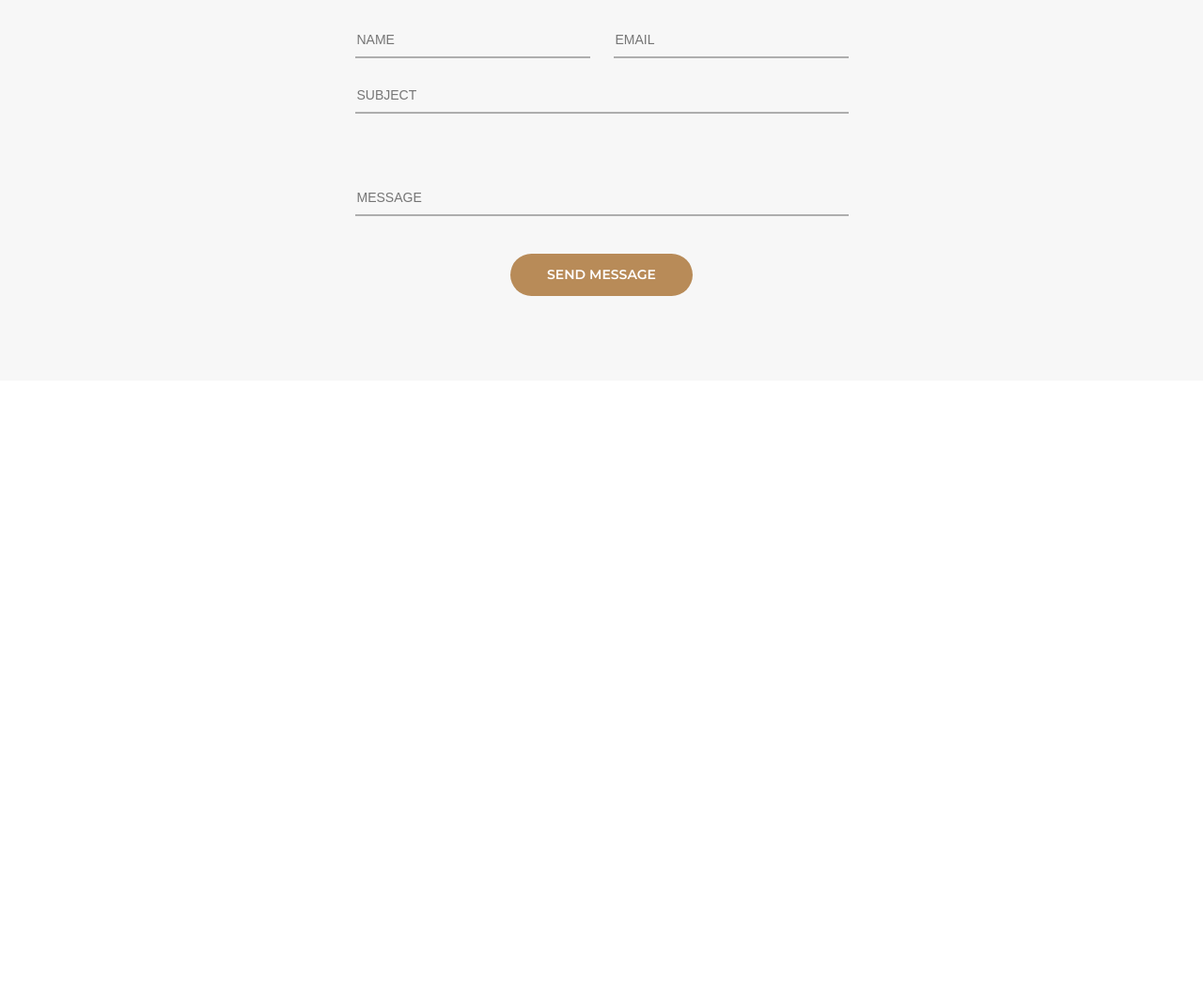
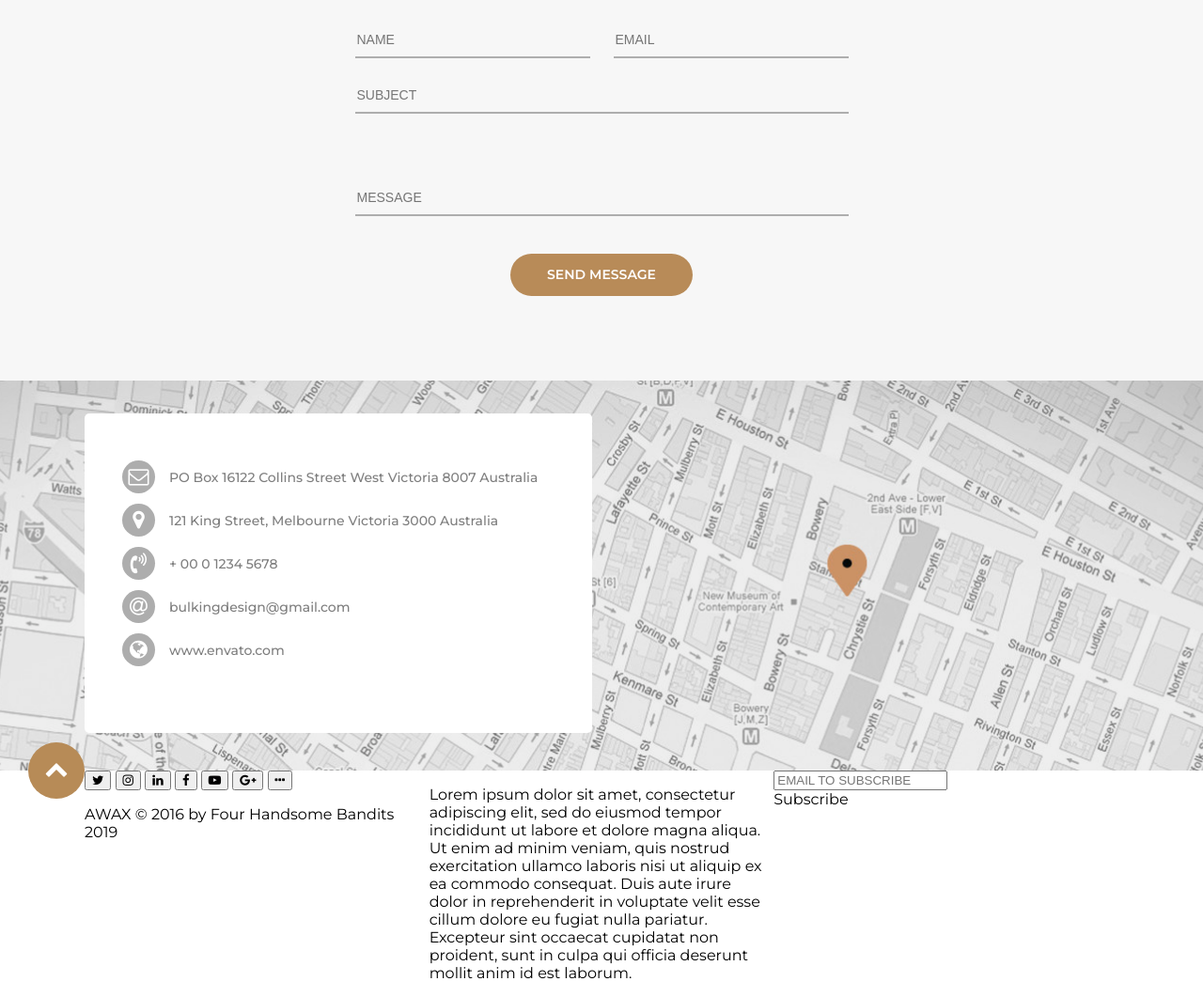
Before and after one commit to dwabe/website-2, a website: page index.html in a window 1280 px wide. Shown: the part 6069-7130 px from the top of the page at 94% size. Before the commit the page ends 6474 px from the top, so only its background shows below. Drawn offline with Linux system fonts and the light colour scheme.

Commit message:
Update index.html - add section

```diff
--- a/index.html
+++ b/index.html
@@ -629,6 +629,112 @@
         </div>
     </section>
 
+    <section class="map">
+        <div class="container">
+            <div class="row">
+                <div class="col-6 col-s-12 map-content">
+                    <div class="row">
+                        <div class="col-2">
+                            <button class="map-icon">
+                            <i class="fa fa-envelope-o"></i>
+                        </button>
+                        </div>
+                        <div class="col-10">
+                            <p>PO Box 16122 Collins Street West Victoria 8007 Australia</p>
+                        </div>
+                    </div>
+                    <div class="row">
+                        <div class="col-2">
+                            <button class="map-icon">
+                            <i class="fa fa-map-marker"></i>
+                        </button>
+                        </div>
+                        <div class="col-10">
+                            <p>121 King Street, Melbourne Victoria 3000 Australia</p>
+                        </div>
+                    </div>
+                    <div class="row">
+                        <div class="col-2">
+                            <button class="map-icon">
+                            <i class="fa fa-volume-control-phone"></i>
+                        </button>
+                        </div>
+                        <div class="col-10">
+                            <p>+ 00 0 1234 5678</p>
+                        </div>
+                    </div>
+                    <div class="row">
+                        <div class="col-2">
+                            <button class="map-icon">
+                            <i class="fa fa-at"></i>
+                        </button>
+                        </div>
+                        <div class="col-10">
+                            <p>bulkingdesign@gmail.com</p>
+                        </div>
+                    </div>
+                    <div class="row">
+                        <div class="col-2">
+                            <button class="map-icon">
+                            <i class="fa fa-globe"></i>
+                        </button>
+                        </div>
+                        <div class="col-10">
+                            <p>www.envato.com</p>
+                        </div>
+                    </div>
+                </div>
+            </div>
+        </div>
+        <div class="go-up">
+            <button class="go-up-button">
+                    <i class="fa fa-chevron-up"></i>
+            </button>
+        </div>
+    </section>
+
+    <section class="footer">
+        <div class="container">
+            <div class="row">
+                <div class="col-4 col-s-12">
+                    <div class="footer-social-icons">
+                        <button class="icon-button">
+                                <i class="fa fa-twitter"></i>
+                            </button>
+                        <button class="icon-button">
+                                <i class="fa fa-instagram"></i>
+                            </button>
+                        <button class="icon-button">
+                                <i class="fa fa-linkedin"></i>
+                            </button>
+                        <button class="icon-button">
+                                <i class="fa fa-facebook"></i>
+                            </button>
+                        <button class="icon-button">
+                                <i class="fa fa-youtube-play"></i>
+                            </button>
+                        <button class="icon-button">
+                                <i class="fa fa-google-plus"></i>
+                            </button>
+                        <button class="icon-button">
+                                <i class="fa fa-ellipsis-h"></i>
+                            </button>
+                        <p class="copyright">AWAX © 2016 by Four Handsome Bandits 2019</p>
+                    </div>
+                </div>
+                <div class="col-4 col-s-12">
+                    <p>Lorem ipsum dolor sit amet, consectetur adipiscing elit, sed do eiusmod tempor incididunt ut labore et dolore magna aliqua. Ut enim ad minim veniam, quis nostrud exercitation ullamco laboris nisi ut aliquip ex ea commodo consequat. Duis aute irure dolor in reprehenderit in voluptate velit esse cillum dolore eu fugiat nulla pariatur. Excepteur sint occaecat cupidatat non proident, sunt in culpa qui officia deserunt mollit anim id est laborum.</p>
+                </div>
+                <div class="col-4 col-s-12">
+                    <div class="newsletter">
+                        <input type="text" placeholder="EMAIL TO SUBSCRIBE">
+                        <div class="button">Subscribe</div>
+                    </div>
+                </div>
+            </div>
+        </div>
+    </section>
+
 
 </body>
 
```
